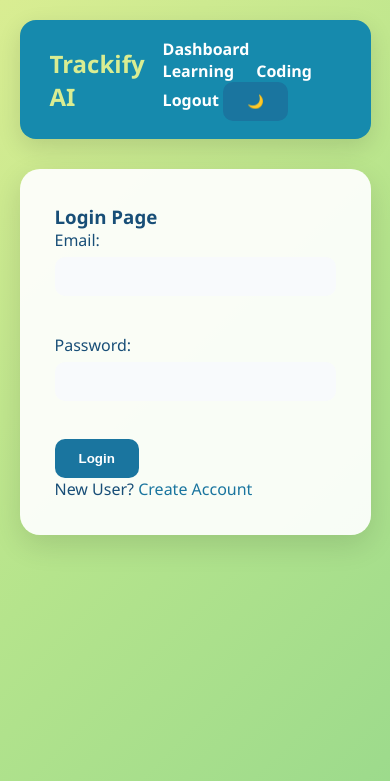
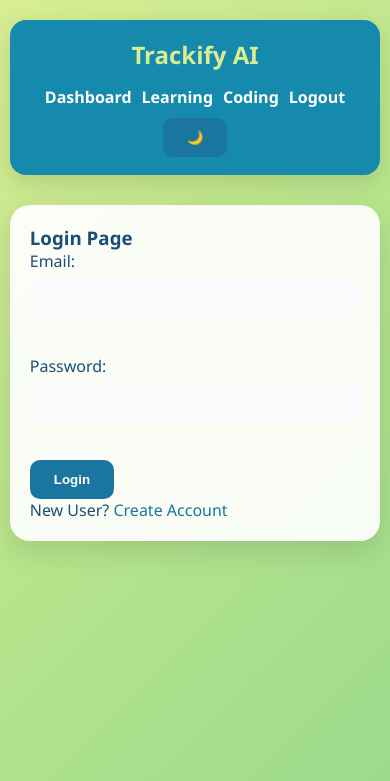
Before and after one commit to mayank200529/trackify-ai, a Flask app: page / in a window 390 px wide. Shown: the top 781 px of the page. Run offline with Flask 3, Linux system fonts and the light colour scheme.

Commit message:
style: add mobile responsive layout

```diff
--- a/static/css/style.css
+++ b/static/css/style.css
@@ -230,3 +230,51 @@ body.dark-mode a{
     max-width:500px;
     margin:20px auto;
 }
+
+@media(max-width:768px){
+
+    nav{
+        width:95%;
+        flex-direction:column;
+        gap:15px;
+        text-align:center;
+    }
+
+    nav div{
+        display:flex;
+        flex-wrap:wrap;
+        justify-content:center;
+        gap:10px;
+    }
+
+    nav a{
+        margin-left:0;
+    }
+
+    .container{
+        width:95%;
+        padding:20px;
+    }
+
+    .stats-container{
+        flex-direction:column;
+    }
+
+    .stat-card{
+        min-width:100%;
+        min-height:160px;
+    }
+
+    .stat-card h1{
+        font-size:30px;
+    }
+
+    table{
+        font-size:13px;
+    }
+
+    table th,
+    table td{
+        padding:8px;
+    }
+}
```
